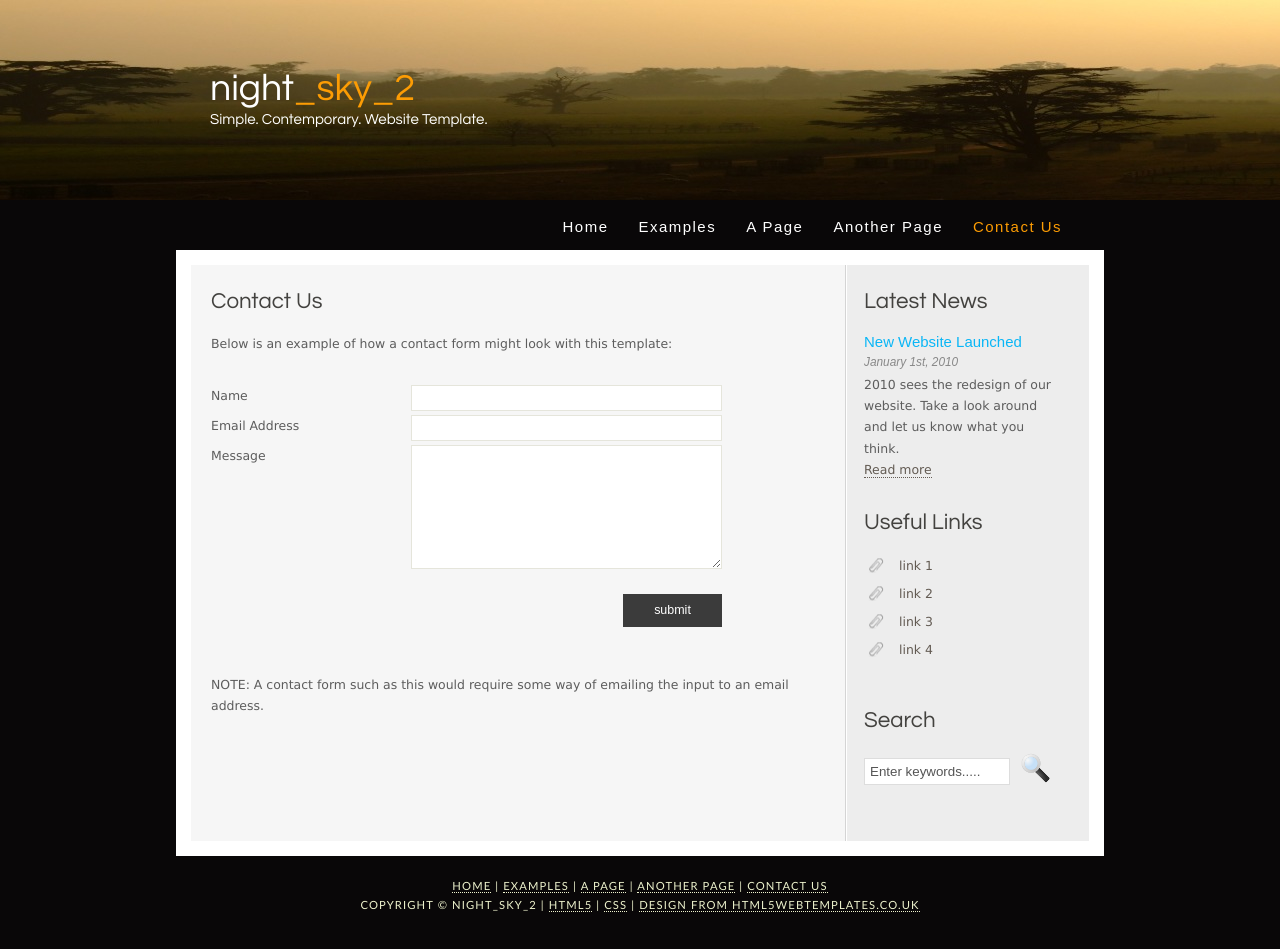
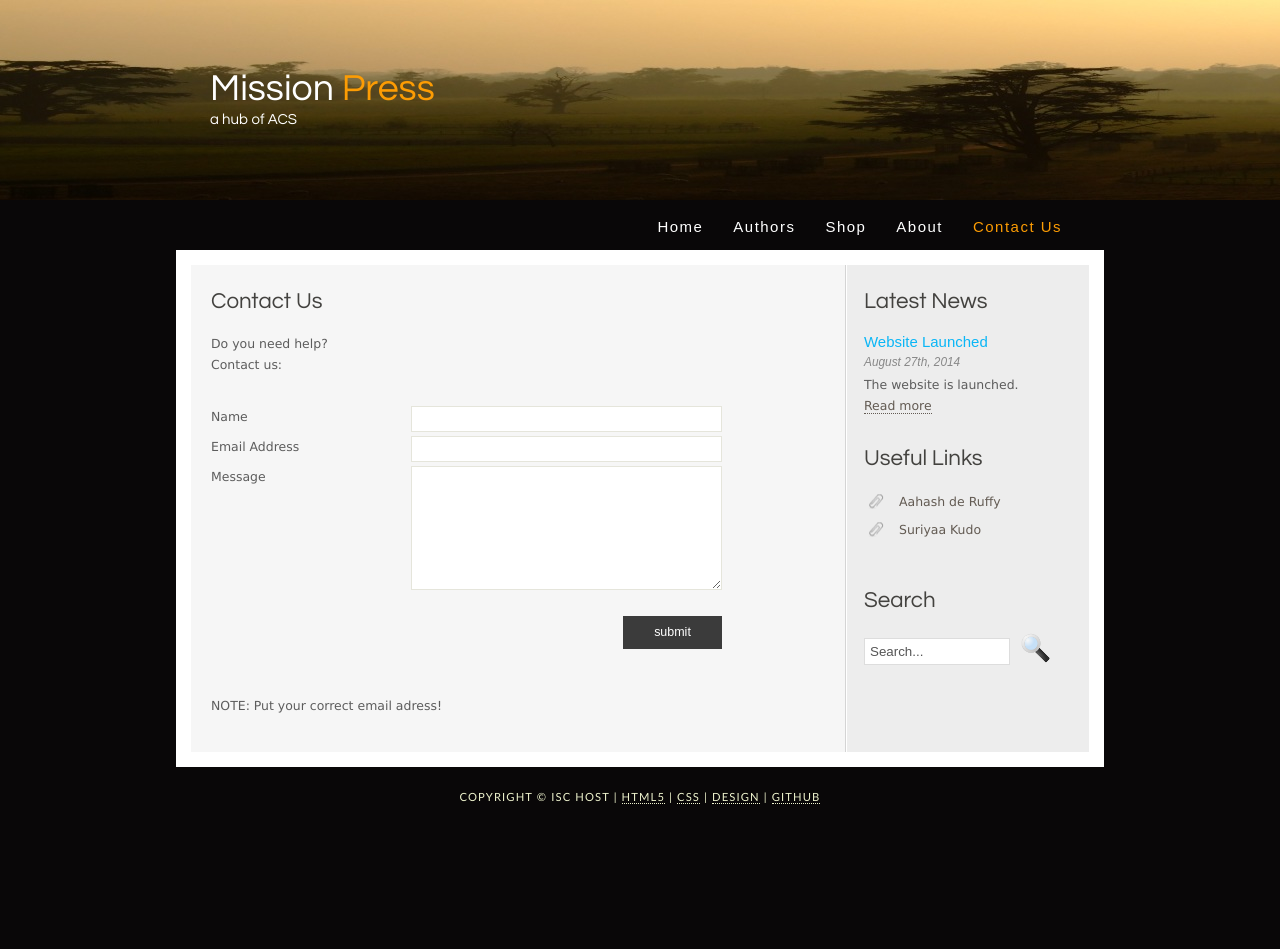
Before and after one commit to iSC-Host/mission-press.acs.isc, a plain HTML site: page contact.html in a window 1280 px wide. After the commit the page ends 860 px from the top, so only its background shows below. Drawn offline with Linux system fonts and the light colour scheme.

Commit message:
Update contact.html
new edit

```diff
--- a/contact.html
+++ b/contact.html
@@ -21,17 +21,17 @@
       <div id="logo">
         <div id="logo_text">
           <!-- class="logo_colour", allows you to change the colour of the text -->
-          <h1><a href="index.html">night<span class="logo_colour">_sky_2</span></a></h1>
-          <h2>Simple. Contemporary. Website Template.</h2>
+          <h1><a href="index.html">Mission <span class="logo_colour">Press</span></a></h1>
+          <h2>a hub of ACS</h2>
         </div>
       </div>
       <div id="menubar">
         <ul id="menu">
           <!-- put class="selected" in the li tag for the selected page - to highlight which page you're on -->
           <li><a href="index.html">Home</a></li>
-          <li><a href="examples.html">Examples</a></li>
-          <li><a href="page.html">A Page</a></li>
-          <li><a href="another_page.html">Another Page</a></li>
+          <li><a href="authors">Authors</a></li>
+          <li><a href="shop">Shop</a></li>
+          <li><a href="about.html">About</a></li>
           <li class="selected"><a href="contact.html">Contact Us</a></li>
         </ul>
       </div>
@@ -39,27 +39,25 @@
     <div id="site_content">
       <div class="sidebar">
         <h1>Latest News</h1>
-        <h4>New Website Launched</h4>
-        <h5>January 1st, 2010</h5>
-        <p>2010 sees the redesign of our website. Take a look around and let us know what you think.<br /><a href="#">Read more</a></p>
+        <h4>Website Launched</h4>
+        <h5>August 27th, 2014</h5>
+        <p>The website is launched.<br /><a href="blog">Read more</a></p>
         <h1>Useful Links</h1>
         <ul>
-          <li><a href="#">link 1</a></li>
-          <li><a href="#">link 2</a></li>
-          <li><a href="#">link 3</a></li>
-          <li><a href="#">link 4</a></li>
+          <li><a href="authors/aahashderuffy.html">Aahash de Ruffy</a></li>
+          <li><a href="authors/suriyaakudo.html">Suriyaa Kudo</a></li>
         </ul>
         <h1>Search</h1>
         <form method="post" action="#" id="search_form">
           <p>
-            <input class="search" type="text" name="search_field" value="Enter keywords....." />
+            <input class="search" type="text" name="search_field" value="Search..." />
             <input name="search" type="image" style="border: 0; margin: 0 0 -9px 5px;" src="style/search.png" alt="Search" title="Search" />
           </p>
         </form>
       </div>
       <div id="content">
         <h1>Contact Us</h1>
-        <p>Below is an example of how a contact form might look with this template:</p>
+        <p>Do you need help?<br />Contact us:</p>
         <form action="#" method="post">
           <div class="form_settings">
             <p><span>Name</span><input class="contact" type="text" name="your_name" value="" /></p>
@@ -68,15 +66,15 @@
             <p style="padding-top: 15px"><span>&nbsp;</span><input class="submit" type="submit" name="contact_submitted" value="submit" /></p>
           </div>
         </form>
-        <p><br /><br />NOTE: A contact form such as this would require some way of emailing the input to an email address.</p>
+        <p><br /><br />NOTE: Put your correct email adress!</p>
       </div>
     </div>
     <div id="footer">
-      <p><a href="index.html">Home</a> | <a href="examples.html">Examples</a> | <a href="page.html">A Page</a> | <a href="another_page.html">Another Page</a> | <a href="contact.html">Contact Us</a></p>
-      <p>Copyright &copy; night_sky_2 | <a href="http://validator.w3.org/check?uri=referer">HTML5</a> | <a href="http://jigsaw.w3.org/css-validator/check/referer">CSS</a> | <a href="http://www.html5webtemplates.co.uk">design from HTML5webtemplates.co.uk</a></p>
+      <p>Copyright &copy; iSC Host | <a href="http://validator.w3.org/check?uri=referer">HTML5</a> | <a href="http://jigsaw.w3.org/css-validator/check/referer">CSS</a> | <a href="http://www.html5webtemplates.co.uk" alt="design from HTML5webtemplates.co.uk">Design</a> | <a href="https://github.com/iSC-Host/mission-press.acs.isc">GitHub</a></p>
     </div>
   </div>
 
 <!-- SITE END -->
   </body>
 </html>
+<!-- Built with <3 by iSC Host for ACS -->
```
